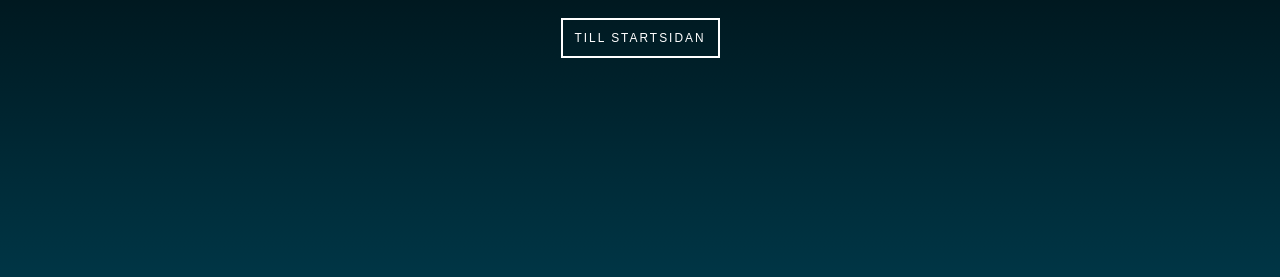
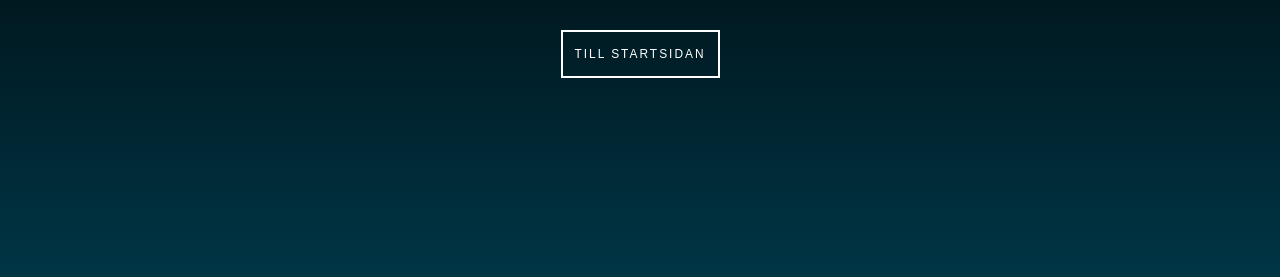
Before and after one commit to Lobsterass/quizproject, a Django app: template quiz/templates/completed.html in a window 1280 px wide. Shown: the part 235-512 px from the top of the page. Run offline with Django 3.2, Linux system fonts and the light colour scheme; the template is opened without the code that fills it, so the values that code supplies are empty; some libraries are stand-ins or nearby versions.

Commit message:
button style

```diff
--- a/quiz/templates/completed.html
+++ b/quiz/templates/completed.html
@@ -15,7 +15,7 @@
 		<div class="divclass">
 		<h1>Du är klar och fick {{ correct }} rätt av {{ total }}</h1>
 		<br>
-		<p><a href="{% url 'start_page' %}" class="button">Till startsidan</a></p>
+		<p><a href="{% url 'start_page' %}" class="startbutton">Till startsidan</a></p>
 		</div>
 	</body>
 </html>
--- a/quiz/templates/quiz.html
+++ b/quiz/templates/quiz.html
@@ -17,7 +17,7 @@
 		<h1>{{ quiz.name }}</h1>
 		<p>{{ quiz.description }}</p>
 		<br>
-		<p><a href="{% url 'question_page' quiz_number 1 %}" class="button">Starta</a></p>
+		<p><a href="{% url 'question_page' quiz_number 1 %}" class="startbutton">Starta</a></p>
 		<br>
 	    </div>
 	</body>
--- a/static/style.css
+++ b/static/style.css
@@ -47,7 +47,7 @@
     text-decoration: none;
     background-color: transparent;
     color: #fff;
-    padding: 0.93em 1em;
+    padding: 0.75em 1em;
     border: 2px solid #fff;
     text-transform: uppercase;
     letter-spacing: 0.17em;
@@ -59,25 +59,35 @@
     text-decoration: none;
     margin:6px;
 }
+.button:focus {
+    background-color: #fff;
+    color: #022832;
+    text-decoration: none;
+}
 .startbutton {
     font: Arial;
     font-size: 0.85em;
     text-decoration: none;
     background-color: transparent;
     color: #fff;
-    padding: 0.93em 1em;
+    padding: 0.75em 1em;
     border: 2px solid #fff;
     text-transform: uppercase;
     letter-spacing: 0.17em;
-    margin: 3px;
+    margin: 6px;
     display: inline-block;
 }
 .startbutton:hover {
     background-color: #fff;
     color: #022832;
     text-decoration: none;
-    margin: 3px;
+    margin: 6px;
     display: inline-block;
+}
+.startbutton:focus {
+    background-color: #fff;
+    color: #022832;
+    text-decoration: none;
 }
 .divider{
     width:10px;
```
